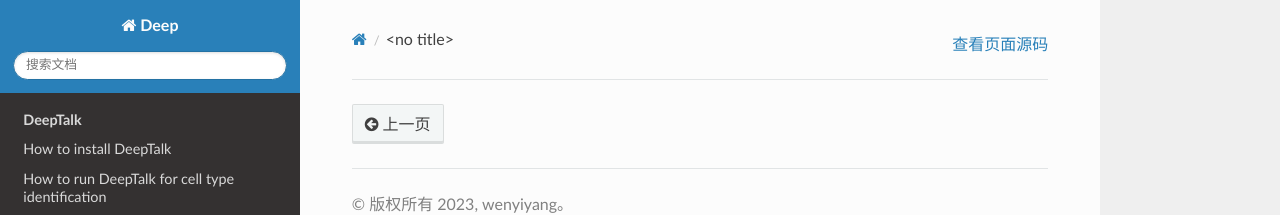
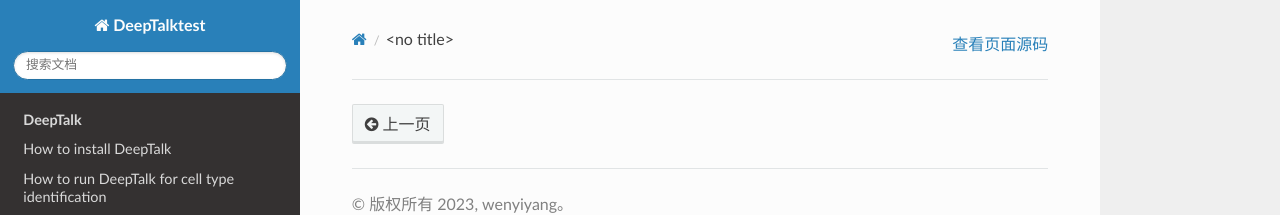
Before and after one commit to xiaoshaziydy/DeepTalktest, a Sphinx documentation site: the page built from docs/source/tutorials.rst, in a window 1280 px wide. Shown: the top 215 px of the page. Built offline with Sphinx 7.4.7 and the Read the Docs theme 2.0.0, drawn with Linux system fonts in a browser that asks for light colours; pages that are not in the unit, such as notebooks, are missing from menus.

Commit message:
Update conf.py

```diff
--- a/docs/source/conf.py
+++ b/docs/source/conf.py
@@ -6,7 +6,7 @@
 # -- Project information -----------------------------------------------------
 # https://www.sphinx-doc.org/en/master/usage/configuration.html#project-information
 
-project = 'Deep'
+project = 'DeepTalktest'
 copyright = '2023, wenyiyang'
 author = 'wenyiyang'
 release = '0.1'
```
